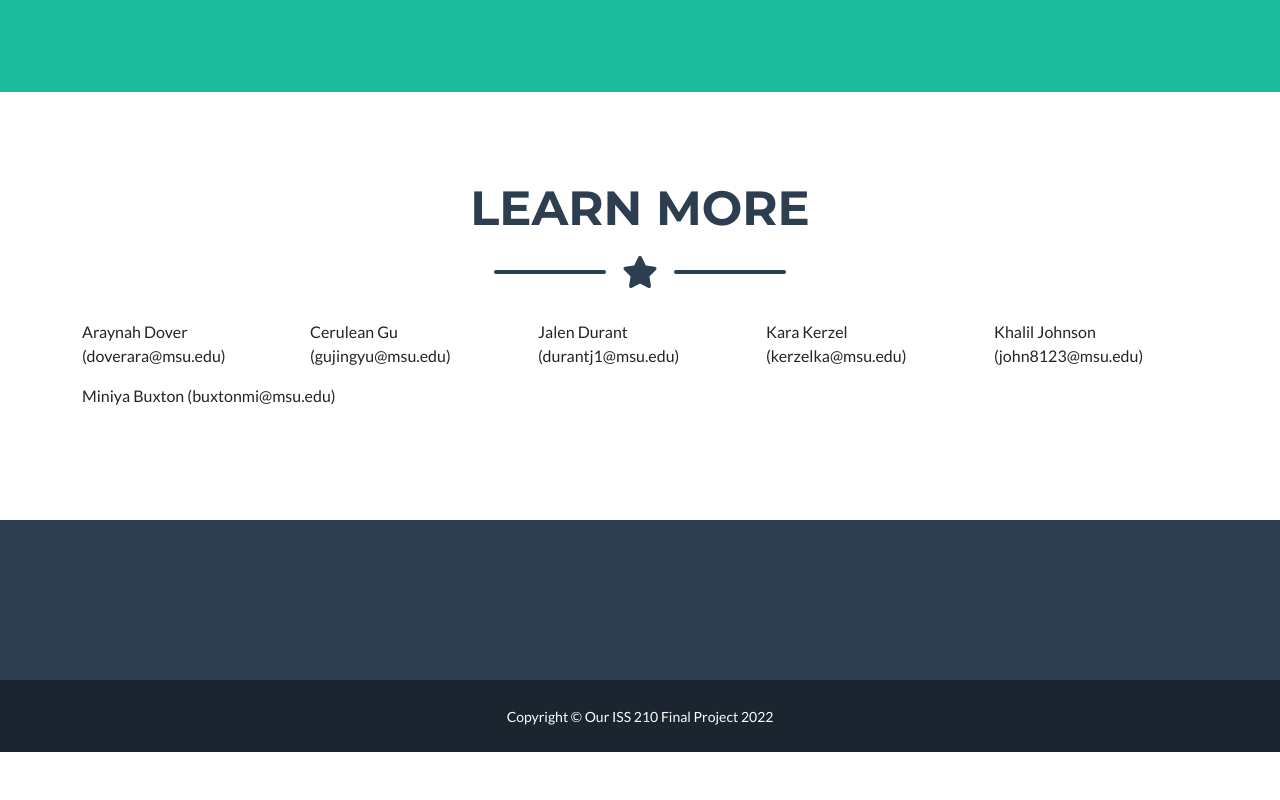
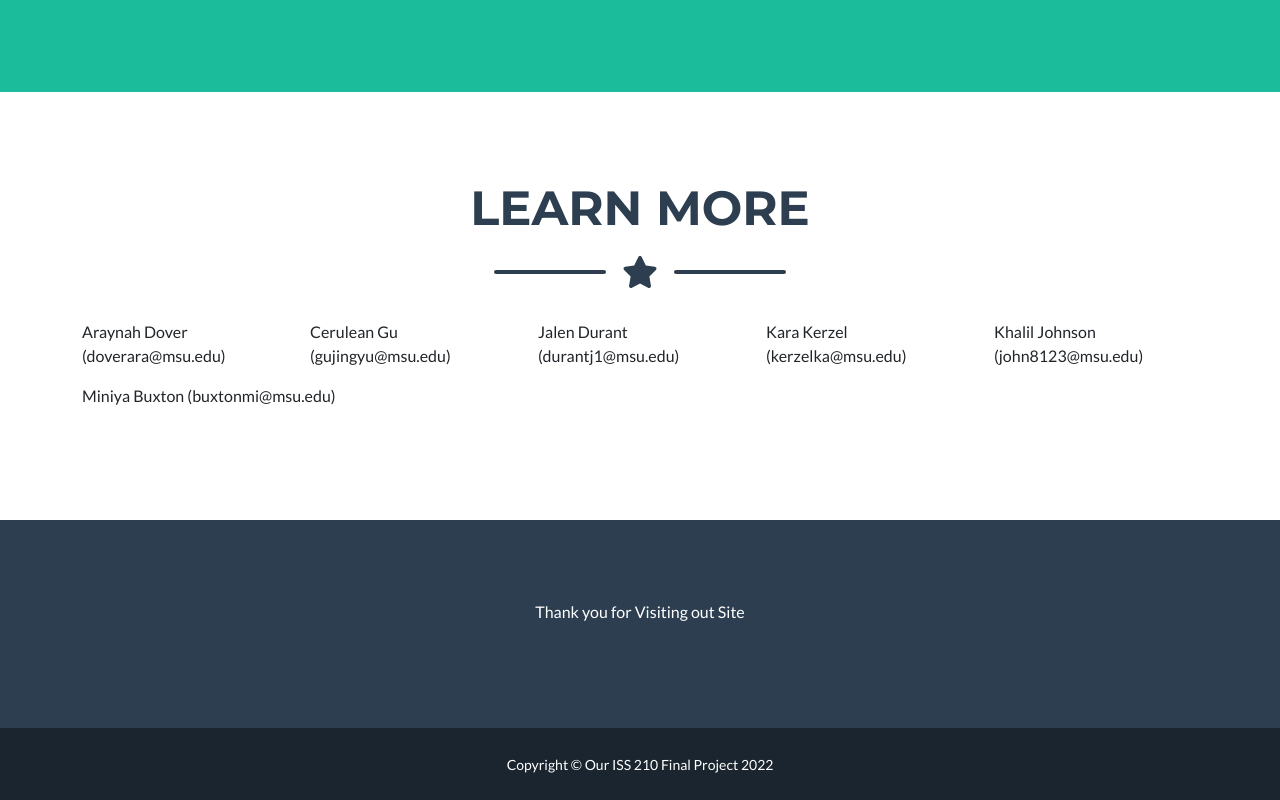
Before and after one commit to Araynah/ISS210SS23Sec1Team24, a plain HTML site: page index.html in a window 1280 px wide. Shown: the part 2322-3122 px from the top of the page. Before the commit the page ends 3074 px from the top, so only its background shows below. Drawn offline with nearby package versions, Linux system fonts and the light colour scheme.

Commit message:
Update index.html

```diff
--- a/index.html
+++ b/index.html
@@ -169,6 +169,7 @@
         <footer class="footer text-center">
             <div class="container">
                 <div class="row">
+                <p class="mb-4"> Thank you for Visiting out Site </p>
                 </div>
             </div>
         </footer>
```
